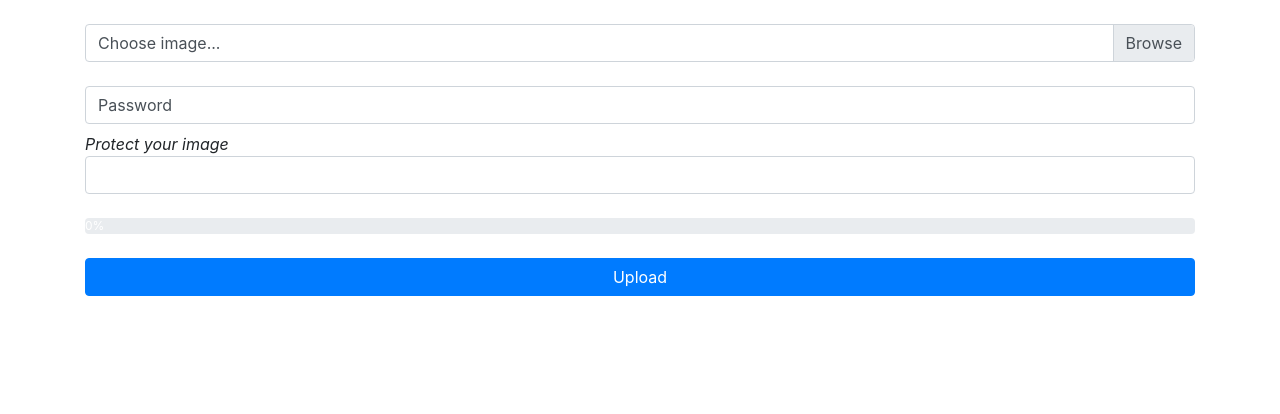
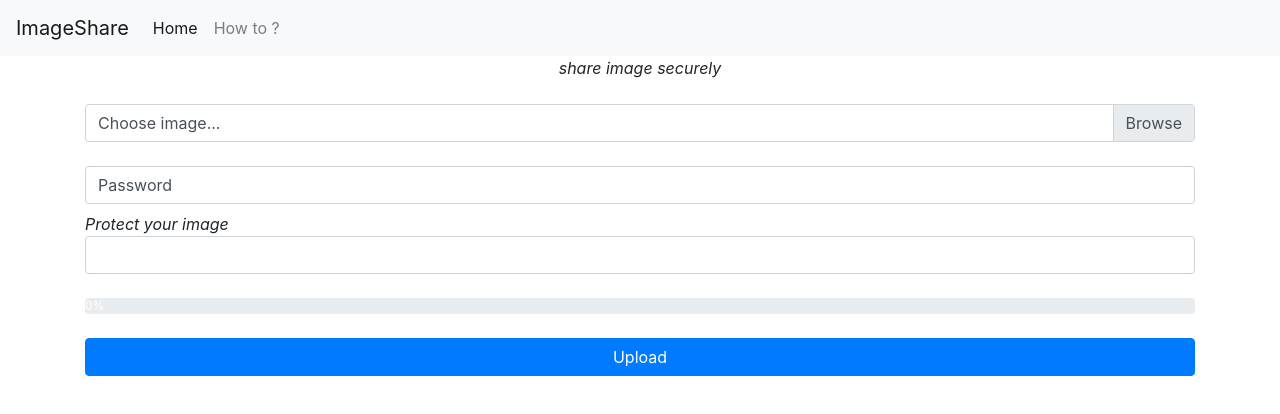
Before and after one commit to Caesarsage/image-sharing-fe, a React (Create React App) app: page / in a window 1280 px wide. Shown: the top 414 px of the page. Built offline with nearby package versions, Linux system fonts and the light colour scheme.

Commit message:
deploy ready

```diff
--- a/package.json
+++ b/package.json
@@ -8,10 +8,7 @@
     "@testing-library/react": "^12.1.4",
     "@testing-library/user-event": "^13.5.0",
     "axios": "^0.26.1",
-    "i": "^0.3.7",
-    "npm": "^8.6.0",
     "react": "^18.0.0",
-    "react-bootstrap": "^2.2.3",
     "react-dom": "^18.0.0",
     "react-router-dom": "^6.3.0",
     "react-scripts": "5.0.0",
--- a/src/App.js
+++ b/src/App.js
@@ -4,6 +4,7 @@ import Home from "./pages/Home";
 import {Error} from "./pages/Error";
 import { Index } from "./pages/unlock";
 import { View } from "./pages/View";
+import { Navbar } from "./pages/Navbar";
 
 const MyRedirect = () => {
   const { id } = useParams();
@@ -16,7 +17,7 @@ function App() {
   return (
     <div>
         <BrowserRouter>
-          {/* <Navbar /> */}
+          <Navbar />
           <Routes>
             <Route path="/" element={<Home />} />
             <Route path="/share/:id" element={ user ? <View/> : <MyRedirect />} />
--- a/src/api/index.js
+++ b/src/api/index.js
@@ -1,6 +1,6 @@
 import axios from "axios";
 
-const baseUrl = "http://localhost:4000/share";
+const baseUrl = "https://image-share-secure.herokuapp.com/share";
 
 export default axios.create({
   baseURL: baseUrl
--- a/src/pages/Error.js
+++ b/src/pages/Error.js
@@ -1,7 +1,16 @@
 import React from 'react'
+import { Link } from 'react-router-dom';
 
 export const Error = () => {
   return (
-    <div>Error</div>
-  )
+    <div className="container text-center"style={{marginTop:"12em"}}>
+      <h1 className="text-bold">
+        4 <span className="text-danger">0</span> 4
+      </h1>
+      <p>
+        Page Not Found!!!
+      </p>
+      <Link to="/" className="btn btn-sm btn-primary mb-4">RETURN HOME</Link>
+    </div>
+  );
 }
--- /dev/null
+++ b/src/pages/Navbar.js
@@ -0,0 +1,42 @@
+import React from "react";
+import { Link } from "react-router-dom";
+
+export const Navbar = () => {
+  return (
+    <div>
+      <nav className="navbar navbar-expand-lg navbar-light bg-light">
+        <Link to='/' className="navbar-brand">
+          ImageShare
+        </Link>
+        <button
+          className="navbar-toggler"
+          type="button"
+          data-toggle="collapse"
+          data-target="#navbarText"
+          aria-controls="navbarText"
+          aria-expanded="false"
+          aria-label="Toggle navigation"
+        >
+          <span className="navbar-toggler-icon"></span>
+        </button>
+        <div className="collapse navbar-collapse" id="navbarText">
+          <ul className="navbar-nav mr-auto">
+            <li className="nav-item active">
+              <Link to='/' className="nav-link">
+                Home <span className="sr-only">(current)</span>
+              </Link>
+            </li>
+            <li className="nav-item">
+              <Link to='/' className="nav-link" >
+                How to ?
+              </Link>
+            </li>
+          </ul>
+        </div>
+      </nav>
+      <p className="text-center font-italic">
+        share image securely
+      </p>
+    </div>
+  );
+};
--- a/src/pages/unlock.js
+++ b/src/pages/unlock.js
@@ -17,7 +17,7 @@ export const Index = () => {
     setLoading(true)
     setMessage({ type: "", msg: "" });
     try {
-      const res = await ImageFinder.post(`http://localhost:4000/share/auth/${id}`, {password})
+      const res = await ImageFinder.post(`/auth/${id}`, {password})
       localStorage.setItem('uploadProfile', JSON.stringify({...res?.data}))
       setLoading(false)
       navigate(`/share/${id}`)
```
Also changed, not shown: src/pages/HowTo.js (added), 1 other file (tests, documents, lock files or other folders).
